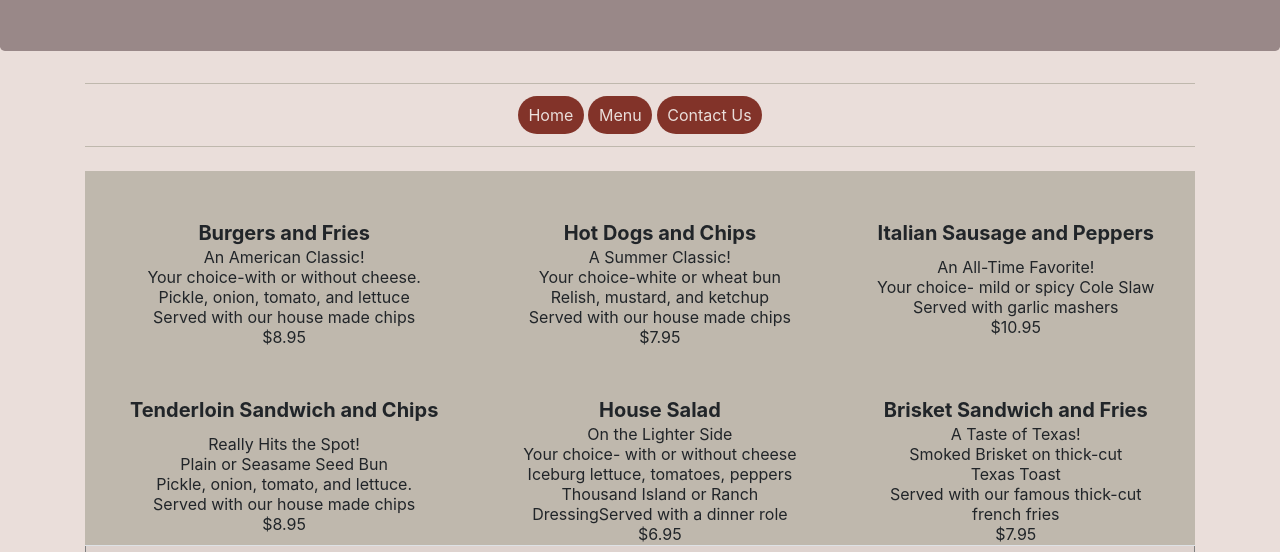
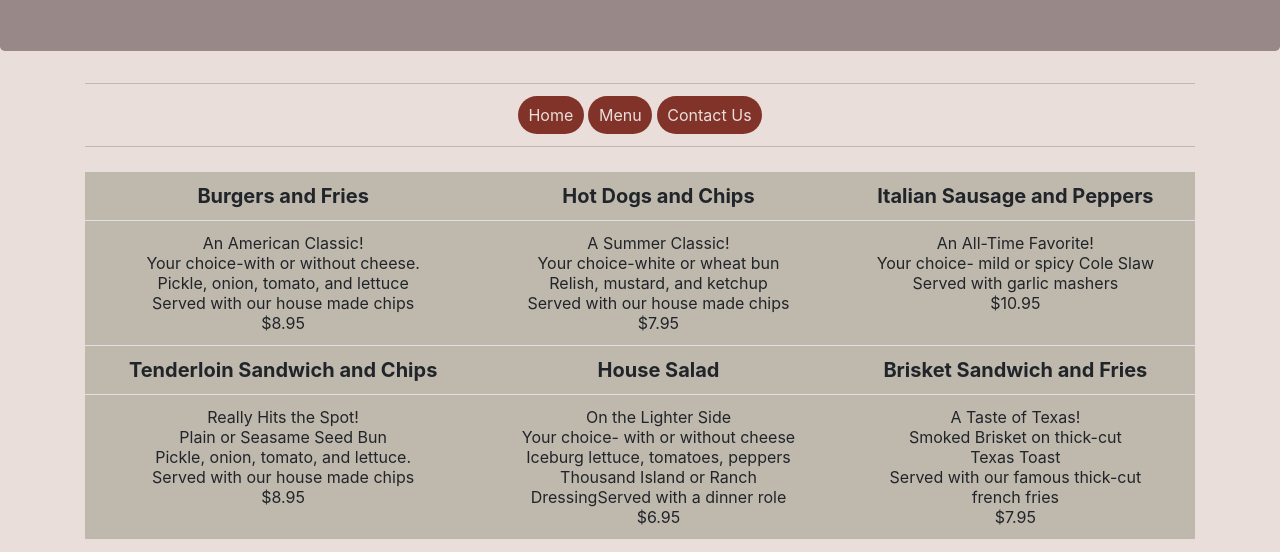
Before and after one commit to Renton64/Restaurant, a plain HTML site: page menu.html in a window 1280 px wide. Shown: the part 169-721 px from the top of the page. Drawn offline with nearby package versions, Linux system fonts and the light colour scheme.

Commit message:
userName

```diff
--- a/menu.html
+++ b/menu.html
@@ -37,8 +37,13 @@ Apply all styles for the menu and contact form in internal style sheets. -->
       }
 
 
-      table, td {
+      .table, td {
         text-align:center;
+        vertical-align: text-top;
+        background-color: #BFB8AD;
+      }
+      .table-striped: {
+        background-color: blue;
       }
 
       main {
@@ -65,7 +70,7 @@ Apply all styles for the menu and contact form in internal style sheets. -->
 
   <main>
     <table>
-      <table width="100%";>
+      <table class="table" width="100%";>
         <tr>
           <th scope="col">Burgers and Fries</th>
           <th scope="col">Hot Dogs and Chips</th>
```
